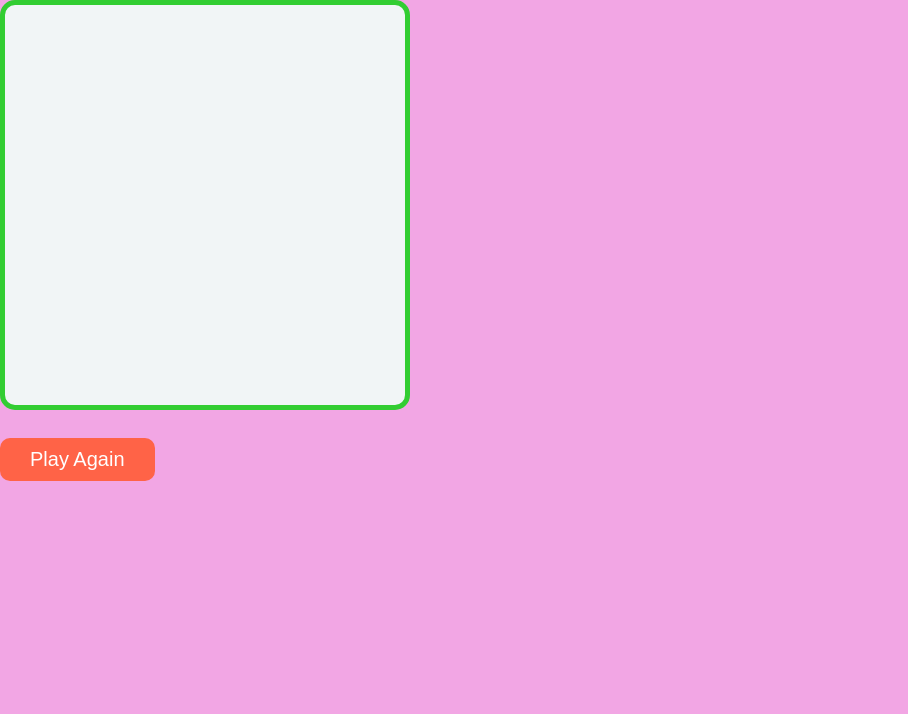
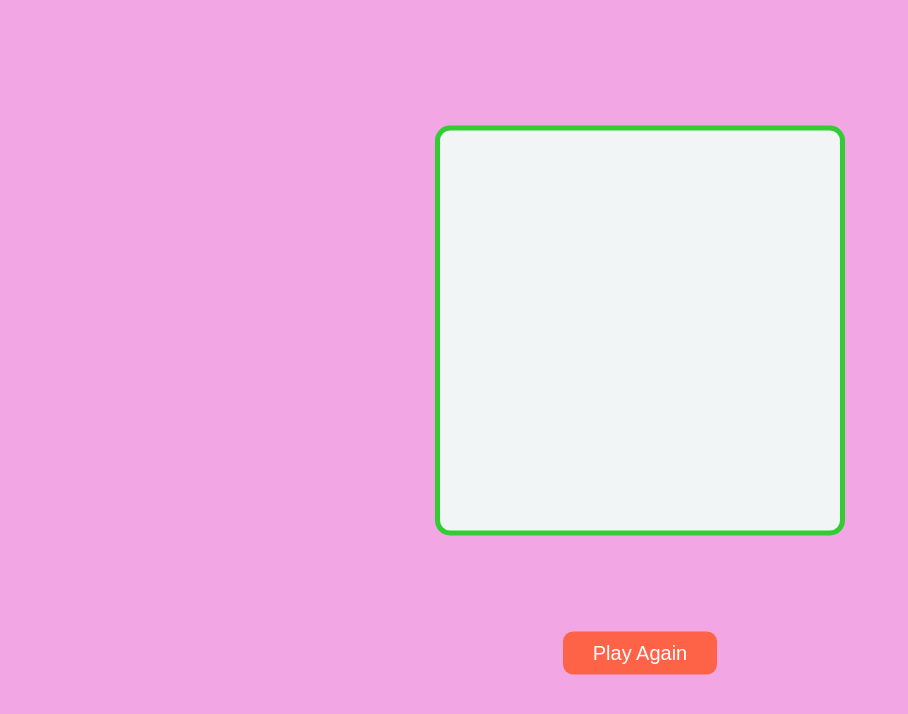
Before and after one commit to SeanieCodes/Snake, a website built with Vite: page snake.html in a window 1280 px wide. Both pictures are taken after a click on the button "Start". Shown: the whole page, without its empty margins (0-908 px from the left). Built offline with nearby package versions, Linux system fonts and the light colour scheme.

Commit message:
feat: fixed CSS

```diff
--- a/snake.css
+++ b/snake.css
@@ -1,20 +1,44 @@
 body {
     background-color: #f2a6e4;
     font-family: 'Comic Sans MS', cursive, sans-serif;
+    margin: 0;
+    min-height: 100vh;
+    display: flex;
+    justify-content: center;
+    align-items: center;
+}
+
+.game-wrapper {
+    position: relative;
+    width: 100%;
+    max-width: 800px;
+    min-height: 600px;
+    display: flex;
+    justify-content: center;
+    align-items: center;
+}
+
+#startScreen, #gameContainer {
+    position: absolute;
+    top: 50%;
+    left: 50%;
+    transform: translate(-50%, -50%);
+    width: 100%;
+    display: flex;
     flex-direction: column;
     align-items: center;
-    justify-content: center;
-    height: 100vh;
-    margin: 0;
-  }
+    gap: 10px;
+}
 
-canvas {
+#gameCanvas {
     background-color: #f1f5f6;
     border: 5px solid #32cd32;
     border-radius: 15px;
-  }
+    display: block;
+    margin-bottom: 10px;
+}
 
-#startButton, #playAgainButton {
+.button {
     padding: 10px 30px;
     background-color: #ff6347;
     color: white;
@@ -22,13 +46,26 @@ canvas {
     border-radius: 10px;
     font-size: 20px;
     cursor: pointer;
-  }
+    transition: background-color 0.3s ease;
+}
 
-#startButton:hover, #playAgainButton:hover {
+.button:hover {
     background-color: #ff4500;
-  }
+}
 
 #message {
     font-size: 24px;
     color: #32cd32;
-  }
+    text-align: center;
+    margin: 10px 0;
+    min-height: 36px;
+}
+
+h1 {
+    color: #333;
+    margin: 0 0 20px 0;
+}
+
+#playAgainButton {
+    margin-top: 10px;
+}
--- a/snake.html
+++ b/snake.html
@@ -7,15 +7,17 @@
   <link rel="stylesheet" href="snake.css">
 </head>
 <body>
-  <div id="startScreen">
-    <h1>Snake Game</h1>
-    <button id="startButton">Start</button>
-  </div>
+  <div class="game-wrapper">
+    <div id="startScreen">
+      <h1>Snake Game</h1>
+      <button id="startButton" class="button">Start</button>
+    </div>
 
-  <div id="gameContainer" style="display:none;">
-    <canvas id="gameCanvas" width="400" height="400"></canvas>
-    <p id="message"></p>
-    <button id="playAgainButton" style="display:none;">Play Again</button>
+    <div id="gameContainer" style="display: none;">
+      <canvas id="gameCanvas" width="400" height="400"></canvas>
+      <p id="message"></p>
+      <button id="playAgainButton" class="button" style="display: none;">Play Again</button>
+    </div>
   </div>
   <script src="snake.js"></script>
 </body>
--- a/snake.js
+++ b/snake.js
@@ -49,13 +49,13 @@ const gameContainer = document.getElementById('gameContainer');
 
 startButton.addEventListener('click', () => {
     startScreen.style.display = 'none';
-    gameContainer.style.display = 'block';
+    gameContainer.style.display = 'flex';
     playAgainButton.style.display = 'block';
 })
 
 playAgainButton.addEventListener('click', () => {
     playAgainButton.style.display = 'none';
     gameContainer.style.display = 'none';
-    startScreen.style.display = 'block';
+    startScreen.style.display = 'flex';
     message.textContent = '';
 })
```
